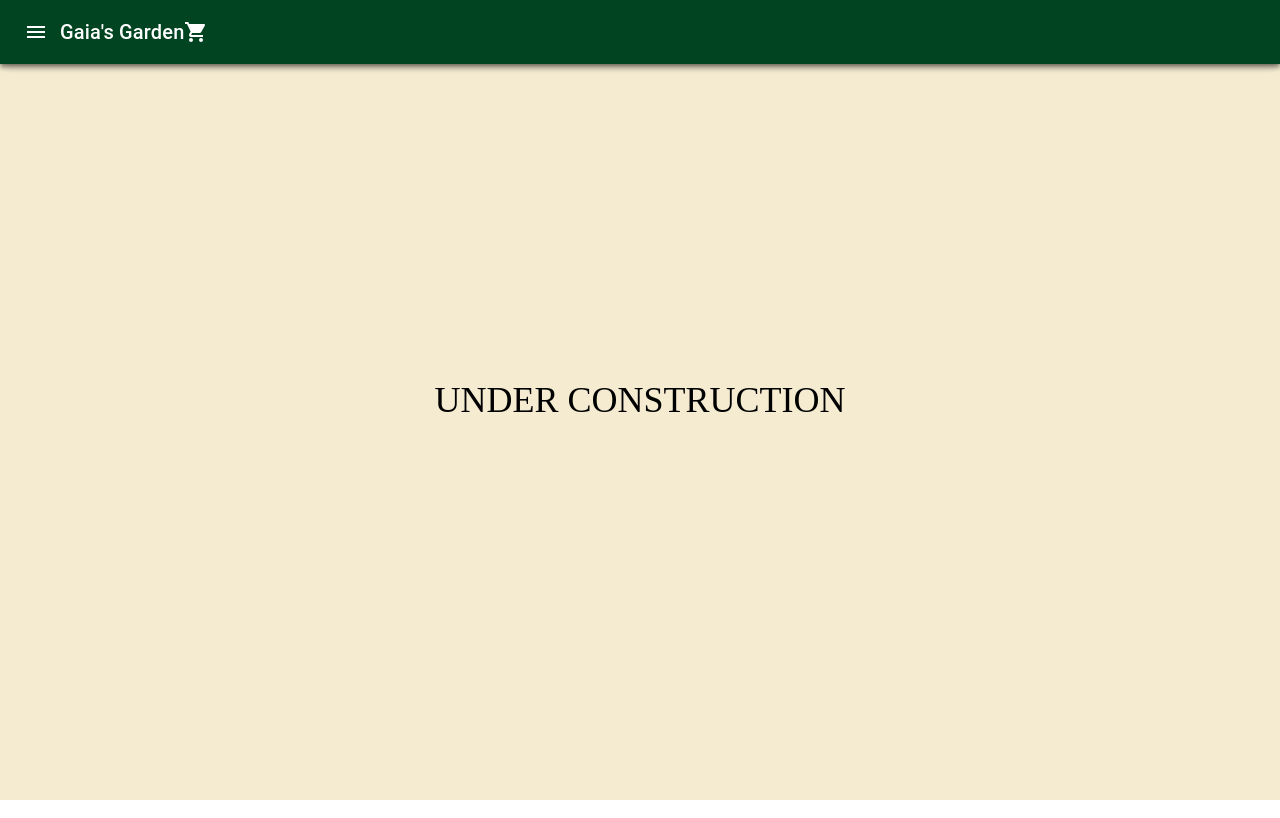
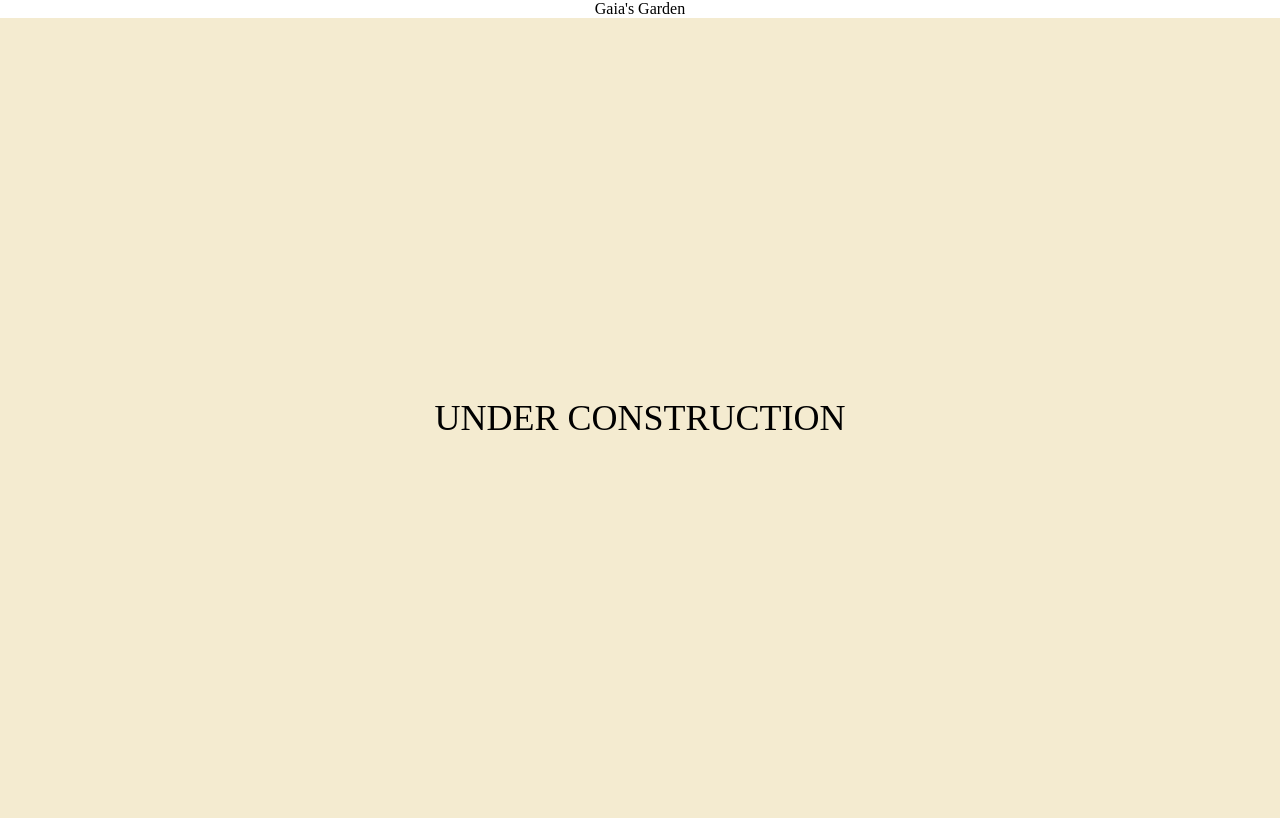
Before and after one commit to TechnoM4ncer/save-the-garden, a React (Create React App) app: page / in a window 1280 px wide. Built offline with nearby package versions, Linux system fonts and the light colour scheme.

Commit message:
Empty header contents

```diff
--- a/src/Components/Header.jsx
+++ b/src/Components/Header.jsx
@@ -1,29 +1,7 @@
-import { AppBar, Toolbar, Typography, IconButton, Badge } from "@material-ui/core";
-import { Menu as MenuIcon } from "@material-ui/icons";
-import ShoppingCartIcon from "@material-ui/icons/ShoppingCart";
 import './Header.css';
 
-const itemCount = 0;
 export default function Header() {
-    const displayDesktop = () => {
-    return (
-    <AppBar position="static" className={"header"}>
-    <Toolbar>
-      <IconButton edge="start" color="inherit" aria-label="menu" className={"menu"}>
-        <MenuIcon />
-      </IconButton>
-      <Typography variant="h6" className={"typo"}>Gaia's Garden</Typography>
-      <Badge color="secondary" badgeContent={itemCount}>
-      <ShoppingCartIcon paddingLeft={"100vh"}/>
-      </Badge>
-    </Toolbar>
-  </AppBar>
-    )
-  };
-
   return (
-    <header>
-      <AppBar className={"header"} >{displayDesktop()}</AppBar>
-    </header>
-  );
+    <p>Gaia's Garden</p>
+  )
 }
```
